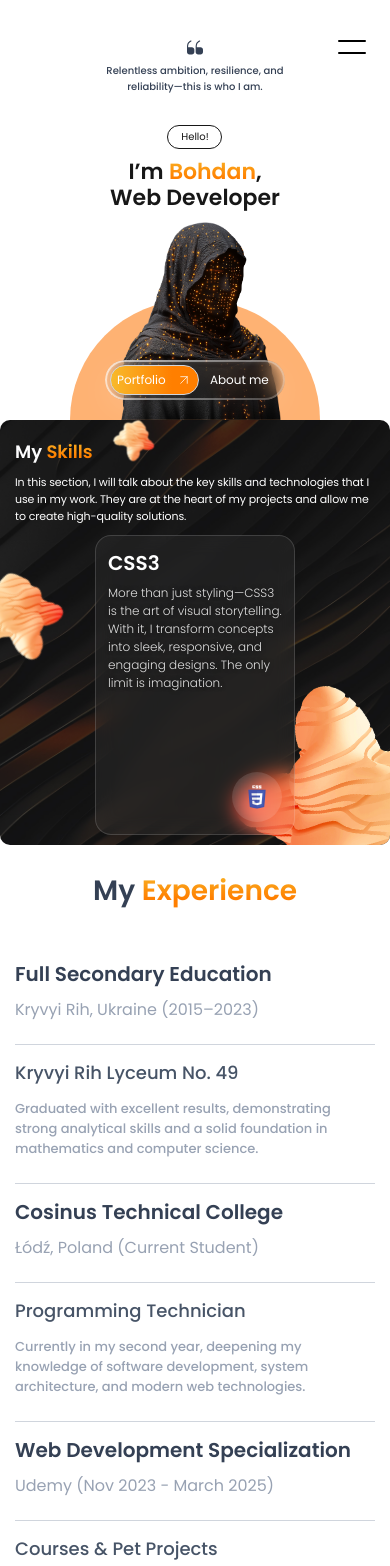
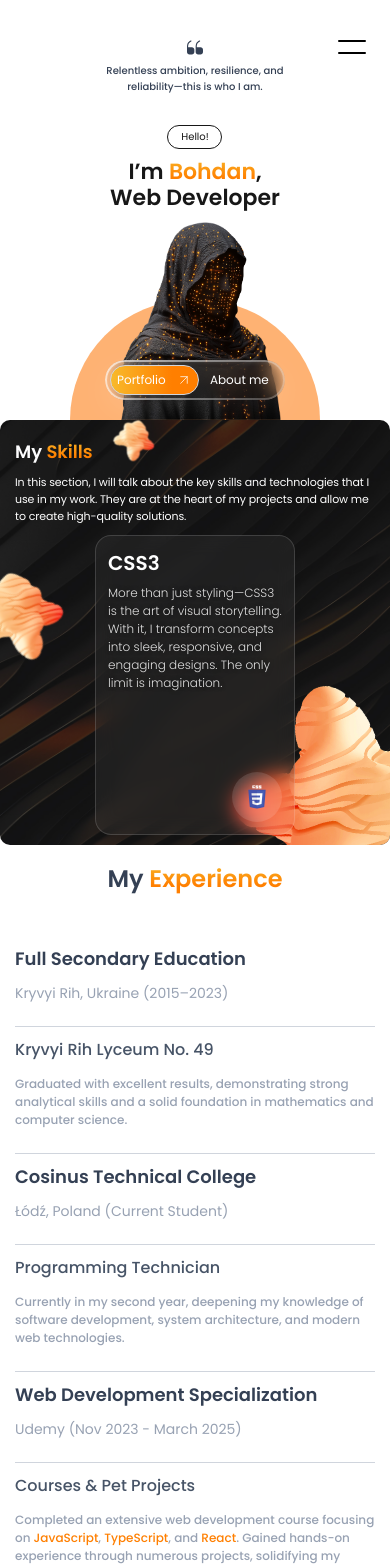
Before and after one commit to Isterya/my-portfolio, a React (Vite) app: page / in a window 390 px wide. Shown: the top 1566 px of the page. Built offline with nearby package versions, Linux system fonts and the light colour scheme.

Commit message:
style: adapt the Experience section to xs breakpoint

```diff
--- a/src/sections/experience/experience.scss
+++ b/src/sections/experience/experience.scss
@@ -17,7 +17,10 @@
 
   @include respond(sm) {
     padding: 30px 0;
-    min-height: auto;
+  }
+
+  @include respond(xs) {
+    padding: 20px 0;
   }
 
   &-header {
@@ -43,6 +46,11 @@
     @include respond(sm) {
       font-size: 28px;
       line-height: 32px;
+    }
+
+    @include respond(xs) {
+      font-size: 24px;
+      line-height: 28px;
     }
 
     span {
@@ -86,6 +94,11 @@
         line-height: 24px;
       }
 
+      @include respond(xs) {
+        font-size: 18px;
+        line-height: 22px;
+      }
+
       &--secondary {
         font-size: 26px;
         color: #475467;
@@ -97,6 +110,10 @@
 
         @include respond(sm) {
           font-size: 18px;
+        }
+
+        @include respond(xs) {
+          font-size: 16px;
         }
       }
     }
@@ -116,6 +133,11 @@
       @include respond(sm) {
         font-size: 16px;
         line-height: 20px;
+      }
+
+      @include respond(xs) {
+        font-size: 14px;
+        line-height: 18px;
       }
     }
 
@@ -138,6 +160,11 @@
       @include respond(sm) {
         font-size: 13px;
         line-height: 20px;
+      }
+
+      @include respond(xs) {
+        font-size: 12px;
+        line-height: 18px;
       }
     }
   }
@@ -166,6 +193,10 @@
     @include respond(sm) {
       gap: 16px;
     }
+
+    @include respond(xs) {
+      gap: 12px;
+    }
   }
 
   &__column {
@@ -185,6 +216,10 @@
         @include respond(sm) {
           margin-top: 12px;
         }
+
+        @include respond(xs) {
+          margin-top: 8px;
+        }
       }
 
       @include respond(md) {
@@ -193,6 +228,10 @@
 
       @include respond(sm) {
         margin-bottom: 24px;
+      }
+
+      @include respond(xs) {
+        margin-bottom: 16px;
       }
     }
 
@@ -205,6 +244,10 @@
 
       @include respond(sm) {
         margin-bottom: 20px;
+      }
+
+      @include respond(xs) {
+        margin-bottom: 12px;
       }
     }
   }
```
